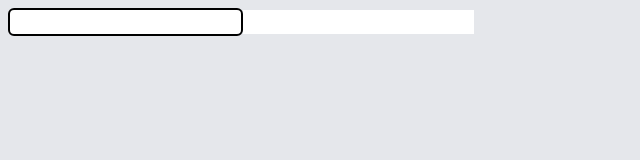
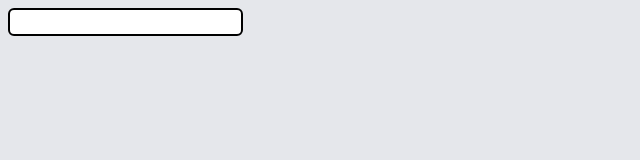
Before and after one commit to Laaouatni/testingESP32WebUIArduino, a plain HTML site: page index.html in a window 1280 px wide. Shown: the whole page, without its empty margins (0-640 px from the left). Drawn offline with nearby package versions, Linux system fonts and the light colour scheme.

```diff
--- a/index.html
+++ b/index.html
@@ -20,6 +20,6 @@
   </script>
 </head>
 <body class="p-2 bg-gray-200">
-  <input type="text" class="border-2 border-black rounded-md" onchange="ws.send(this.value)"><input/>
+  <input type="text" class="border-2 border-black rounded-md" onchange="ws.send(this.value)"></input>
 </body>
 </html>
```
Also changed, not shown: 1 other file.
